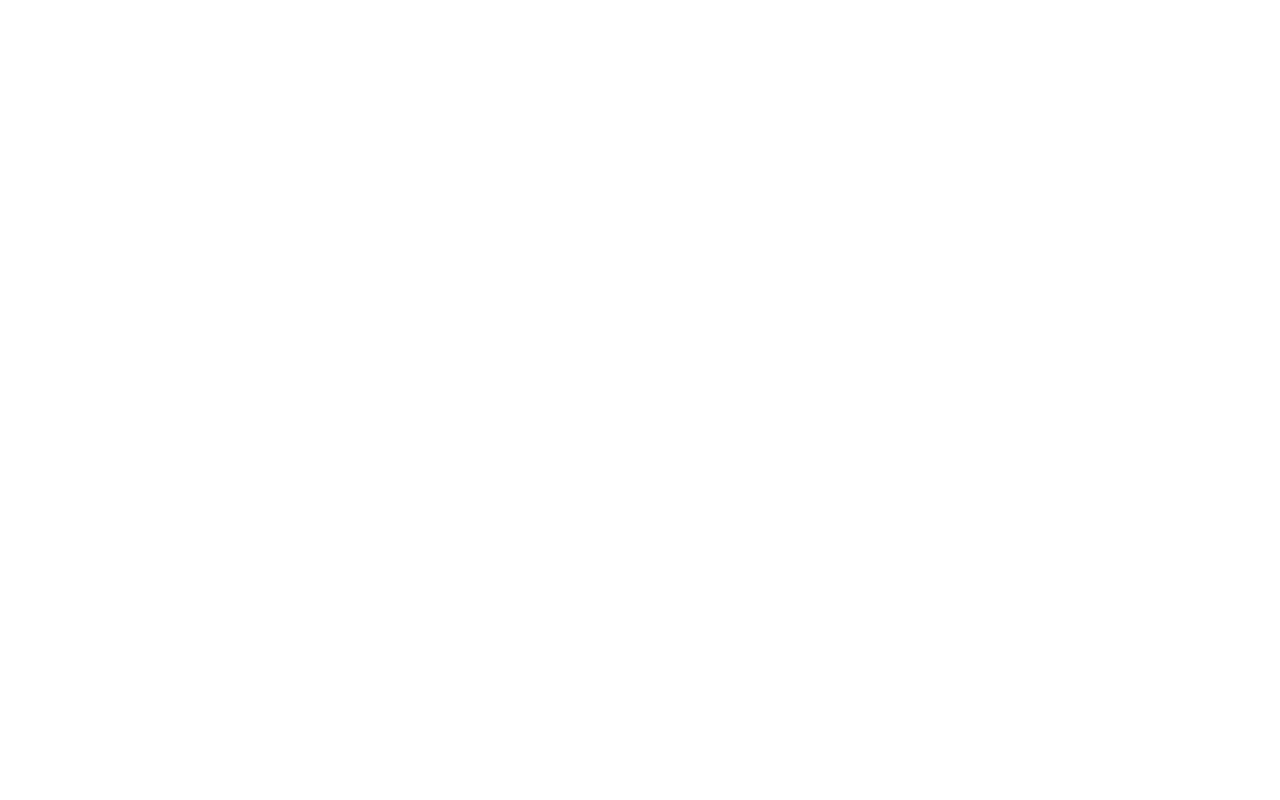
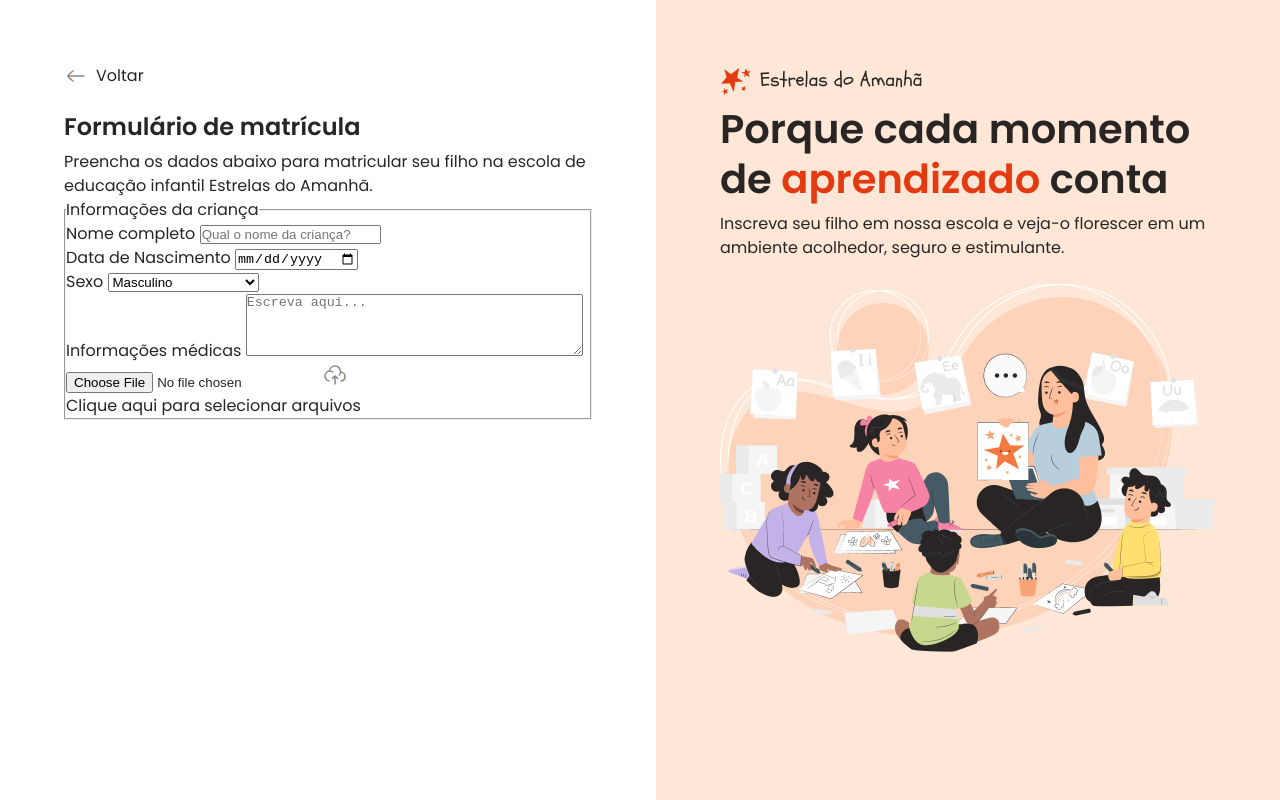
Before and after one commit to guilherme-maluf/Formulario-de-Matricula, a plain HTML site: page Aula/index.html in a window 1280 px wide. Drawn offline with Linux system fonts and the light colour scheme.

Commit message:
inicio formulario

```diff
--- a/Aula/index.html
+++ b/Aula/index.html
@@ -7,6 +7,63 @@
   <link rel="stylesheet" href="styles/index.css">
 </head>
 <body>
+  <div id="app">
+    <main>
+      <header>
+        <div class="back">
+          <img src="assets/icons/arrow-left-02.svg" alt="Voltar">
+          <span>Voltar</span>
+        </div>
+        <div>
+          <h2>Formulário de matrícula</h2>
+          <p>Preencha os dados abaixo para matricular seu filho na escola de educação infantil Estrelas do Amanhã.</p>
+        </div>
+      </header>
+      <form  method="post" enctype="multipart/form-data">
+        <fieldset id="info_child" class="forms">
+          <legend>Informações da criança</legend>
+          <div class="input-wrapper">
+            <label for="fullname">Nome completo</label>
+            <input type="text" name="fullname" placeholder="Qual o nome da criança?" id="fullname">
+          </div>
+          <div class="input-wrapper">
+            <label for="birthday">Data de Nascimento</label>
+            <input type="date" name="bithday" id="birthday" lang="'pt-br">
+          </div>
+          <div class="select-wrapper">
+            <label for="gender">Sexo</label>
+            <select name="gender" id="gender">
+              <option value="masculino">Masculino</option>
+              <option value="feminino">Feminino</option>
+              <option value="na">Prefiro não responder</option>
+            </select>
+          </div>
+          <div class="textarea-wrapper">
+            <label for="medical-info">Informações médicas</label>
+            <textarea id="medical-info" name="medical-info" rows="4" cols="40" maxlength="500" placeholder="Escreva aqui..."></textarea>
+          </div>
+          <div class="file-wrapper">
+              <input type="file" name="birth-file" id="birth-file">
+              <img src="assets/icons/cloud-upload.svg" alt="Escolher arquivo">
+              <p>Clique aqui para selecionar arquivos</p>
+          </div>
 
+
+
+        </fieldset>
+      </form>
+    </main>
+
+    <aside>
+      <div id="aside-container">
+        <header>
+          <img src="assets/logo-estrelas-do-amanha.png" alt="Logo Estrelas do Amanhã">
+          <h1>Porque cada momento de <strong>aprendizado</strong> conta</h1>
+          <p>Inscreva seu filho em nossa escola e veja-o florescer em um ambiente acolhedor, seguro e estimulante.</p>
+        </header>
+        <img src="assets/Illustration.png" alt="Ilustração de professora com alunos">
+      </div>
+    </aside>
+  </div>
 </body>
 </html>
--- a/Aula/styles/global.css
+++ b/Aula/styles/global.css
@@ -1,4 +1,10 @@
 @import url('https://fonts.googleapis.com/css2?family=Montserrat:wght@500&family=Poppins:wght@400;500;600;700&display=swap');
+
+* {
+  margin: 0;
+  padding: 0;
+  box-sizing: border-box;
+}
 
 :root {
 
@@ -31,8 +37,7 @@
   --font-family-poppins: "Poppins", sans-serif;
   --font-family-montserrat: "Montserrat", sans-serif;
 
-  --text-h0: 600 2.5rem/125% var(--font-family-poppins);
-  --text-h1: 600 2rem/125% var(--font-family-poppins);
+  --text-h1: 600 2.5rem/125% var(--font-family-poppins);
   --text-h2: 600 1.5rem/125% var(--font-family-poppins);
   --text-h3: 600 1.25rem/125% var(--font-family-poppins);
   --text-h4: 600 1rem/125% var(--font-family-poppins);
@@ -42,5 +47,27 @@
 
   --text-icon: 500 1rem/150% var(--font-family-montserrat);
 
+}
 
+body {
+  font: var(--text-md);
+  color: var(--color-text-primary);
 }
+
+img {
+  max-width: 100%;
+  height: auto;
+  object-fit: contain;
+}
+
+h1 {
+  font: var(--text-h1);
+}
+
+h2 {
+  font: var(--text-h2);
+}
+
+h1, h2 {
+  color: var(--color-text-primary);
+}
--- a/Aula/styles/index.css
+++ b/Aula/styles/index.css
@@ -1 +1,2 @@
 @import url(global.css);
+@import url(layout.css);
--- /dev/null
+++ b/Aula/styles/layout.css
@@ -0,0 +1,52 @@
+#app {
+  display: grid;
+  grid-template-columns: 51.25% 48.75%;
+
+  height: 100vh;
+}
+
+main {
+  overflow: auto;
+  padding: 4rem;
+
+  header {
+    max-width: 33rem;
+    margin-left: auto;
+
+    h2 {
+      margin-block:1.5rem 0.5rem;
+    }
+  }
+
+  .back {
+    display: flex;
+    flex-direction: row;
+    align-items: center;
+    gap: 0.5rem ;
+  }
+
+}
+
+aside {
+  overflow: hidden;
+  background-color: var(--color-surface-secondary);
+  padding: 4rem;
+
+  #aside-container {
+    max-width: 31rem;
+  }
+
+  strong {
+    font: var(--text-h1);
+    color: var(--color-text-highlight);
+  }
+
+  header {
+    display: flex;
+    flex-direction: column;
+    text-align: left;
+    align-items: start;
+    gap: 0.5rem;
+    margin-bottom: 1.5rem;
+  }
+}
```
